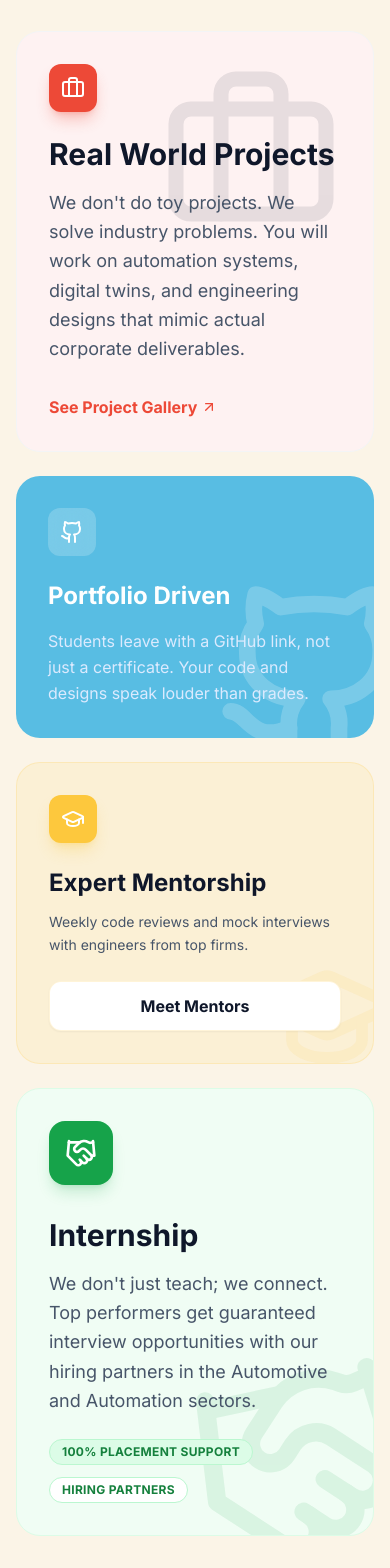
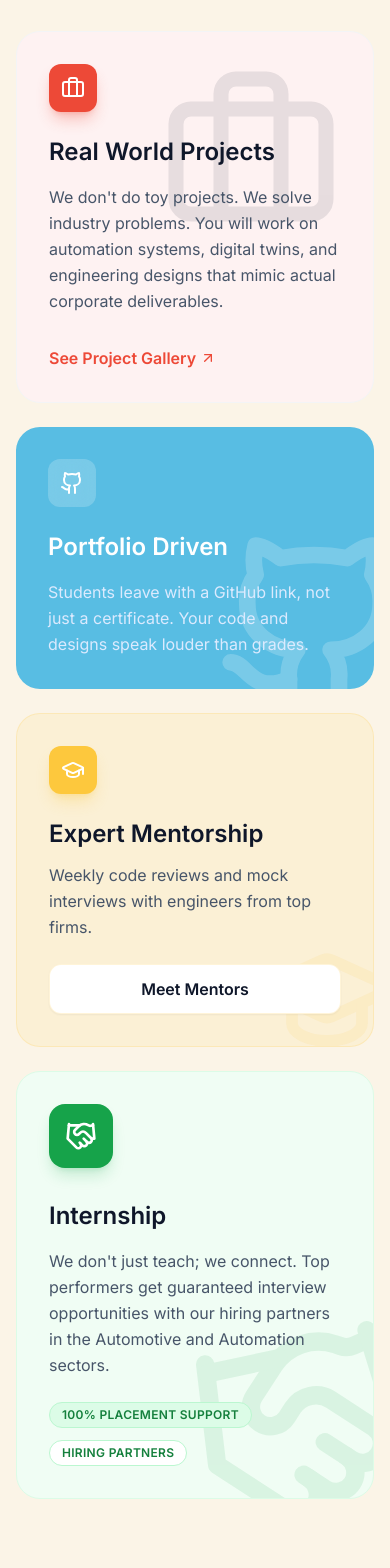
Before and after one commit to GauravMGihub/ProBUILD, a React (Vite) app: page / in a window 390 px wide. Shown: the part 2600-4168 px from the top of the page. Built offline with nearby package versions, Linux system fonts and the light colour scheme.

Commit message:
Fixed some font issues for the mobile view on the home page.

```diff
--- a/src/components/Hero.tsx
+++ b/src/components/Hero.tsx
@@ -38,7 +38,7 @@ const Hero: React.FC = () => {
               not just a Resume.
             </h1>
 
-            <p className="mt-4 text-lg sm:text-xl text-slate-600 max-w-2xl mx-auto lg:mx-0 leading-relaxed">
+            <p className="mt-4 text-lg md:text-2xl sm:text-xl text-slate-600 max-w-2xl mx-auto lg:mx-0 leading-relaxed">
               Digital Engineering & Automation Pathway. A program designed to make students
               industry-relevant through <span className="text-slate-900 font-semibold underline decoration-brand-yellow decoration-2 underline-offset-2">real projects</span>, mentorship, and portfolio-driven growth.
             </p>
--- a/src/components/PathwaysPreview.tsx
+++ b/src/components/PathwaysPreview.tsx
@@ -48,7 +48,7 @@ const PathwaysPreview: React.FC = () => {
         <div className="text-center mb-16">
           <h2 className="text-brand-azure font-bold tracking-wide uppercase text-sm mb-3">Specialized Tracks</h2>
           {/* Changed text-white to text-slate-900 */}
-          <h3 className="text-4xl md:text-5xl font-semibold text-slate-900 tracking-tight">
+          <h3 className="text-3xl md:text-5xl font-semibold text-slate-900 tracking-tight">
             Our Pathways
           </h3>
         </div>
@@ -72,7 +72,7 @@ const PathwaysPreview: React.FC = () => {
                 {/* Changed text-white to text-slate-900 */}
                 <h4 className="text-2xl font-bold text-slate-900 mb-3">{path.title}</h4>
                 {/* Changed text-slate-400 to text-slate-600 */}
-                <p className="text-slate-600 leading-relaxed text-sm">
+                <p className="text-slate-600 leading-relaxed text-md">
                   {path.description}
                 </p>
               </div>
@@ -94,7 +94,7 @@ const PathwaysPreview: React.FC = () => {
               <div className="relative z-10 mt-auto">
                 <button
                   onClick={() => handleNavigate(path.id)}
-                  className={`w-full py-3 rounded-xl text-white font-bold shadow-lg ${path.color} hover:opacity-90 transition-opacity flex items-center justify-center group-hover:shadow-xl`}
+                  className={`w-full py-3 rounded-xl text-white font-semibold shadow-lg ${path.color} hover:opacity-90 transition-opacity flex items-center justify-center group-hover:shadow-xl`}
                 >
                   View Details
                   <ArrowRight className="w-4 h-4 ml-2 group-hover:translate-x-1 transition-transform" />
--- a/src/components/Philosophy.tsx
+++ b/src/components/Philosophy.tsx
@@ -23,13 +23,13 @@ const Philosophy: React.FC = () => {
                 <div className="w-12 h-12 bg-brand-red rounded-xl flex items-center justify-center text-white mb-6 shadow-lg shadow-brand-red/30">
                   <Briefcase />
                 </div>
-                <h4 className="text-3xl font-bold text-slate-900 mb-4">Real World Projects</h4>
-                <p className="text-lg text-slate-600 max-w-md leading-relaxed">
+                <h4 className="text-2xl font-semibold text-slate-900 mb-4">Real World Projects</h4>
+                <p className="text-md text-slate-600 max-w-md leading-relaxed  ">
                   We don't do toy projects. We solve industry problems. You will work on automation systems, digital twins, and engineering designs that mimic actual corporate deliverables.
                 </p>
               </div>
               <div className="mt-8">
-                <a href="#" className="inline-flex items-center text-brand-red font-bold hover:underline">
+                <a href="#" className="inline-flex items-center text-brand-red font-semibold hover:underline">
                   See Project Gallery <ArrowUpRight className="ml-1 w-4 h-4" />
                 </a>
               </div>
@@ -45,7 +45,7 @@ const Philosophy: React.FC = () => {
                <div className="w-12 h-12 bg-white/20 backdrop-blur-md rounded-xl flex items-center justify-center text-white mb-6">
                   <Github />
                 </div>
-              <h4 className="text-2xl font-bold mb-4">Portfolio Driven</h4>
+              <h4 className="text-2xl font-semibold mb-4">Portfolio Driven</h4>
               <p className="text-blue-100 leading-relaxed">
                 Students leave with a GitHub link, not just a certificate. Your code and designs speak louder than grades.
               </p>
@@ -63,13 +63,13 @@ const Philosophy: React.FC = () => {
                 <div className="w-12 h-12 bg-brand-yellow rounded-xl flex items-center justify-center text-white mb-6 shadow-lg shadow-brand-yellow/30">
                   <GraduationCap />
                 </div>
-                <h4 className="text-2xl font-bold text-slate-900 mb-3">Expert Mentorship</h4>
-                <p className="text-slate-600 leading-relaxed text-sm mb-6">
+                <h4 className="text-2xl font-semibold text-slate-900 mb-3">Expert Mentorship</h4>
+                <p className="text-slate-600 leading-relaxed text-md mb-6">
                   Weekly code reviews and mock interviews with engineers from top firms.
                 </p>
              </div>
              <div className="relative z-10 mt-auto">
-                 <button className="w-full py-3 bg-white text-slate-900 font-bold rounded-xl shadow-sm hover:shadow-md border border-brand-yellow/20 transition-all">
+                 <button className="w-full py-3 bg-white text-slate-900 font-semibold rounded-xl shadow-sm hover:shadow-md border border-brand-yellow/20 transition-all">
                     Meet Mentors
                  </button>
              </div>
@@ -96,17 +96,17 @@ const Philosophy: React.FC = () => {
 
                 {/* Text Content */}
                 <div>
-                   <h4 className="text-3xl font-bold text-slate-900 mb-4">Internship </h4>
-                   <p className="text-lg text-slate-600 leading-relaxed">
+                   <h4 className="text-2xl font-semibold text-slate-900 mb-4">Internship </h4>
+                   <p className="text-md text-slate-600 leading-relaxed">
                      We don't just teach; we connect. Top performers get guaranteed interview opportunities with our hiring partners in the Automotive and Automation sectors.
                    </p>
 
                    {/* Badges */}
                    <div className="mt-6 flex flex-wrap gap-3">
-                      <span className="inline-flex items-center px-3 py-1 rounded-full bg-green-100 text-green-700 text-xs font-bold uppercase tracking-wide border border-green-200">
+                      <span className="inline-flex items-center px-3 py-1 rounded-full bg-green-100 text-green-700 text-xs font-semibold uppercase tracking-wide border border-green-200">
                         100% Placement Support
                       </span>
-                      <span className="inline-flex items-center px-3 py-1 rounded-full bg-white border border-green-200 text-green-700 text-xs font-bold uppercase tracking-wide">
+                      <span className="inline-flex items-center px-3 py-1 rounded-full bg-white border border-green-200 text-green-700 text-xs font-semibold uppercase tracking-wide">
                         Hiring Partners
                       </span>
                    </div>
--- a/src/components/Roadmap.tsx
+++ b/src/components/Roadmap.tsx
@@ -384,10 +384,10 @@ const RoadmapItem = ({ phase, index }: { phase: any, index: number }) => {
         <div className={`relative rounded-3xl p-8 border ${colors.border} shadow-xl hover:shadow-2xl transition-all duration-300 group ${colors.light}`}>
 
             <div className="relative z-10">
-              <span className={`inline-block px-3 py-1 rounded-full text-[10px] font-extrabold uppercase tracking-wider mb-4 ${colors.light} ${colors.text} bg-white/60`}>
+              <span className={`inline-block px-3 py-1 rounded-full text-[10px] font-semibold uppercase tracking-wider mb-4 ${colors.light} ${colors.text} bg-white/60`}>
                   {phase.phase}
               </span>
-              <h4 className="text-3xl font-bold text-slate-900 mb-4 font-sans">
+              <h4 className="text-3xl  text-slate-900 mb-3 font-sans">
                   {phase.title}
               </h4>
               <ul className="space-y-4">
@@ -396,7 +396,7 @@ const RoadmapItem = ({ phase, index }: { phase: any, index: number }) => {
                       <span className={`flex-shrink-0 w-6 h-6 rounded-full flex items-center justify-center text-xs font-bold text-white mr-3 ${colors.bg}`}>
                       {step.num}
                       </span>
-                      <span className="text-slate-700 text-sm font-semibold">
+                      <span className="text-slate-700 text-sm font-medium">
                       {step.text}
                       </span>
                   </li>
```
